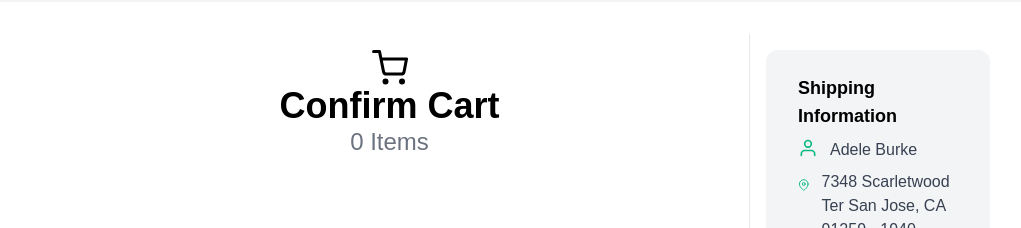
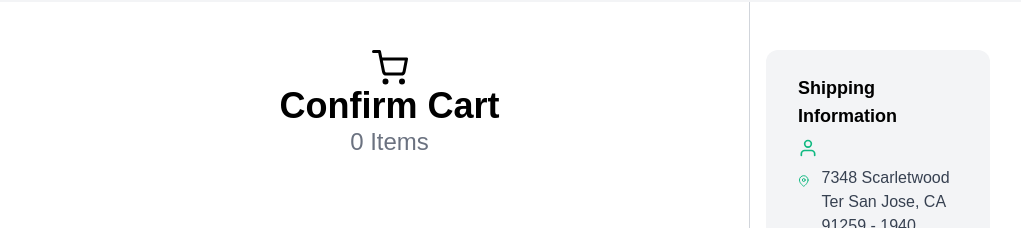
Before and after one commit to BlueZ-95/furnimart, a Next.js app: page /cart in a window 1280 px wide. Shown: the part 104-332 px from the top of the page, without its empty margins (130-1151 px from the left). Built offline with nearby package versions, Linux system fonts and the light colour scheme; a web font is replaced by a local one.

Commit message:
added remove button in cart item

```diff
--- a/components/CartItems/CartItems.js
+++ b/components/CartItems/CartItems.js
@@ -5,18 +5,19 @@ import {
   currentCartState,
   numberOfItemsInCart,
   totalAmount,
+  userNameState,
 } from "../../lib/recoil-atoms";
 
 export const CartItems = () => {
   const [_currentCartState, _setCurrentCartState] =
     useRecoilState(currentCartState);
   const cartItemNumber = useRecoilValue(numberOfItemsInCart);
-
+  const userName = useRecoilValue(userNameState);
   const _totalAmount = useRecoilState(totalAmount);
 
   return (
-    <div className="cart-items flex flex-row justify-around container mx-auto px-40 py-8">
-      <div className="cart-items__details border-r w-9/12">
+    <div className="cart-items flex flex-row justify-around container mx-auto px-40">
+      <div className="cart-items__details border-r border-gray-300 w-9/12 py-8">
         <div className="cart-items__title-container text-center flex flex-col justify-center items-center my-4">
           <span className="cart-items__icon text-4xl">
             <FiShoppingCart />
@@ -37,7 +38,7 @@ export const CartItems = () => {
         </div>
       </div>
       {/* Shipping Information */}
-      <div className="cart-items__overview w-1/4 pl-4">
+      <div className="cart-items__overview w-3/12 pl-4 py-8">
         <div className="cart-items__overview-card">
           <div className="cart-items__shipping-information rounded-xl bg-gray-100 my-4 px-8 py-6 text-gray-700">
             <h2 className="text-lg font-bold text-black">
@@ -45,7 +46,7 @@ export const CartItems = () => {
             </h2>
             <div className="cart-items__shipping-name flex my-2">
               <FiUser className="text-xl text-green-500" />
-              <p className="pl-3">Adele Burke</p>
+              <p className="pl-3">{userName}</p>
             </div>
             <div className="cart-items__shipping-address flex my-2">
               <FiMapPin className="text-3xl text-green-500" />
--- a/components/Core/CartItem/CartItem.js
+++ b/components/Core/CartItem/CartItem.js
@@ -1,9 +1,12 @@
-import { FiTrash2 } from "react-icons/fi";
+import { FiX } from "react-icons/fi";
 
 export const CartItem = ({ image, title, price }) => {
   return (
-    <div className="cart-item items-center mx-2 my-3">
-      <div className="cart-item__image w-40 rounded-3xl max-h-52 overflow-hidden">
+    <div className="cart-item items-center mx-2 my-3 cursor-pointer">
+      <div className="cart-item__image relative w-40 rounded-3xl max-h-52 overflow-hidden">
+        <div className="inline-block absolute top-0 right-0 text-2xl bg-white text-red-500 hover:bg-red-500 hover:text-white rounded-bl-xl p-1">
+          <FiX />
+        </div>
         <img className="block w-full h-52" src={image} alt="cart-item" />
       </div>
       <div className="cart-item__details pl-4 pt-2">
```
